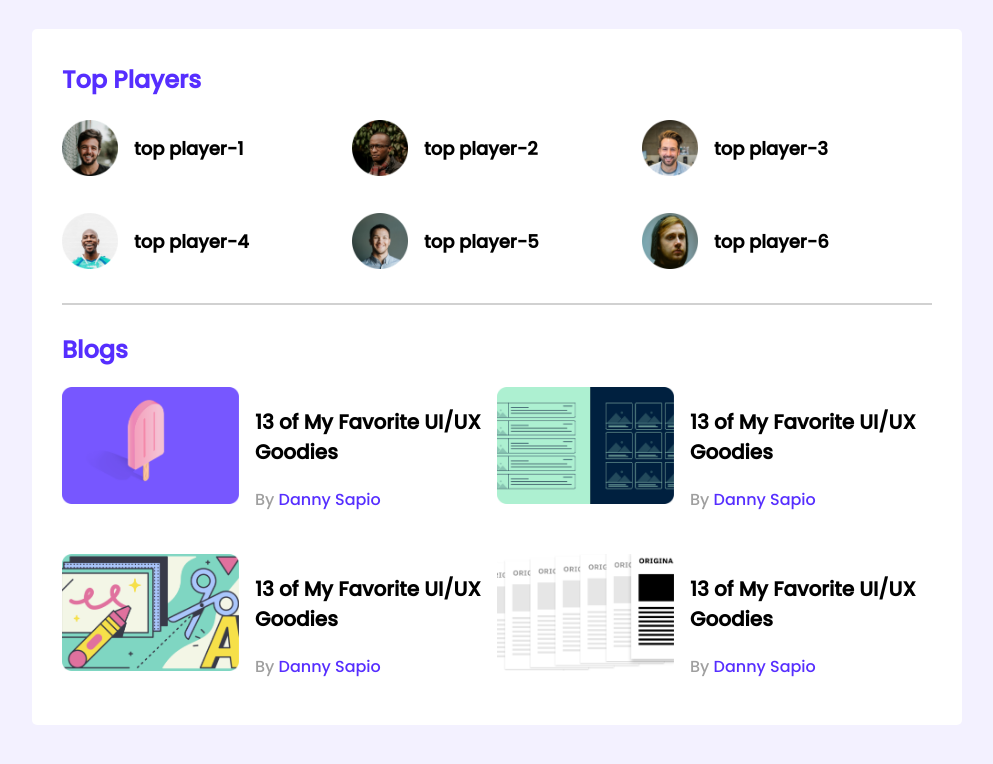
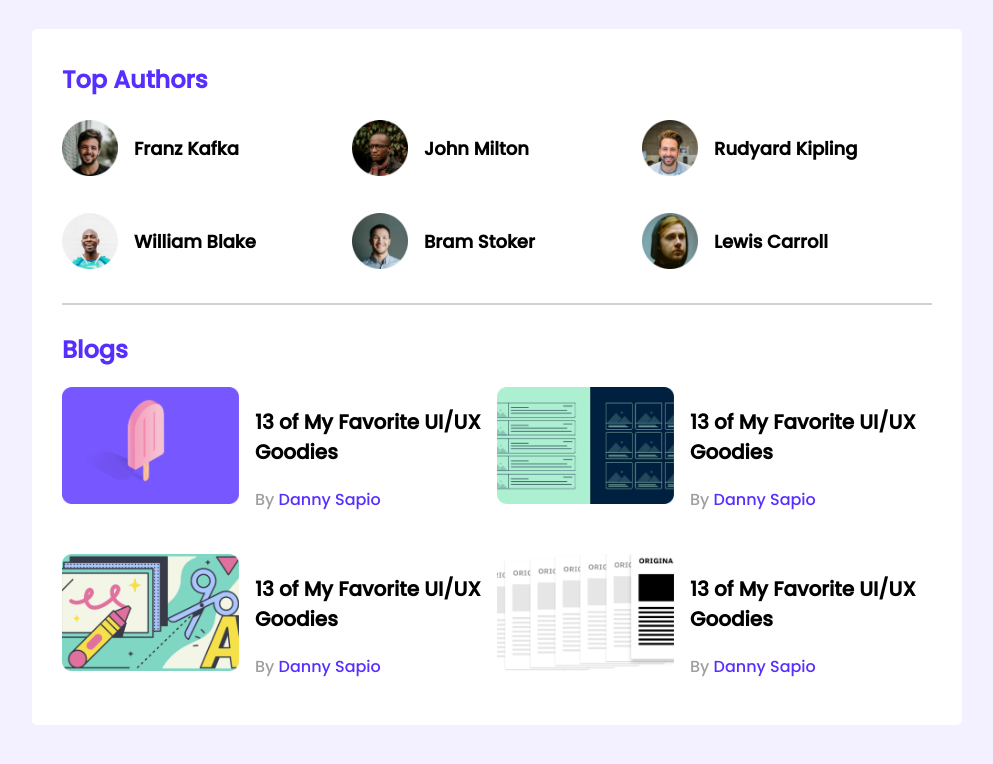
Before and after one commit to Mustafijur10/leader-board, a plain HTML site: page index.html in a window 1280 px wide. Shown: the top 764 px of the page, without its empty margins (143-1136 px from the left). Drawn offline with Linux system fonts and the light colour scheme.

Commit message:
name added

```diff
--- a/index.html
+++ b/index.html
@@ -29,33 +29,33 @@
 
         <section class="container">
             <div class="top-players">
-                <h2 class="section-title">Top Players</h2>
+                <h2 class="section-title">Top Authors</h2>
                 <div class="players">
 
 
                     <div class="player">
                         <img src="images/players/player-1.png" alt="">
-                        <h3 class="player-name">top player-1</h3>
+                        <h3 class="player-name">Franz Kafka</h3>
                     </div>
                     <div class="player">
                         <img src="images/players/player-2.png" alt="">
-                        <h3 class="player-name">top player-2</h3>
+                        <h3 class="player-name">John Milton</h3>
                     </div>
                     <div class="player">
                         <img src="images/players/player-3.png" alt="">
-                        <h3 class="player-name">top player-3</h3>
+                        <h3 class="player-name">Rudyard Kipling</h3>
                     </div>
                     <div class="player">
                         <img src="images/players/player-4.png" alt="">
-                        <h3 class="player-name">top player-4</h3>
+                        <h3 class="player-name">William Blake</h3>
                     </div>
                     <div class="player">
                         <img src="images/players/player-5.png" alt="">
-                        <h3 class="player-name">top player-5</h3>
+                        <h3 class="player-name">Bram Stoker</h3>
                     </div>
                     <div class="player">
                         <img src="images/players/player-6.png" alt="">
-                        <h3 class="player-name">top player-6</h3>
+                        <h3 class="player-name">Lewis Carroll</h3>
                     </div>
 
                 </div>
```
